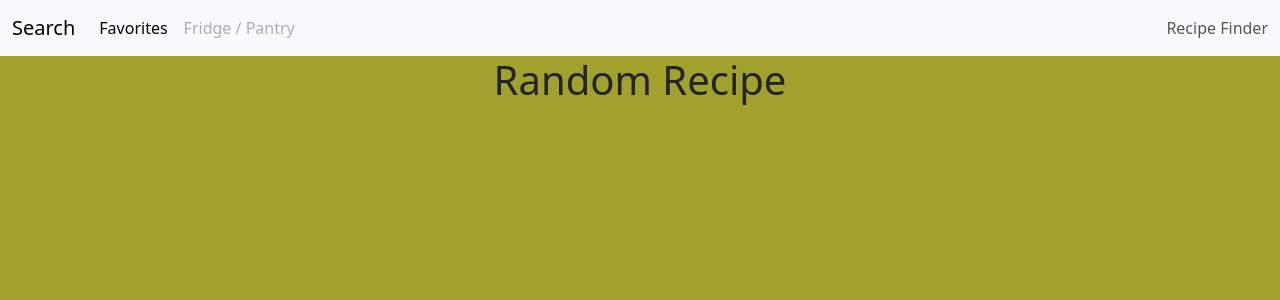
After one commit to dancast835/recipe_finder, a Flask app: page /random in a window 1280 px wide. The commit adds this page. Shown: the top 300 px of the page. Run offline with Flask 3, Linux system fonts and the light colour scheme; data that the repository does not hold is empty.

Commit message:
complete dabatabase set up, user is able to add favorite recipes to db

```diff
--- a/main.py
+++ b/main.py
@@ -2,6 +2,8 @@ from flask import Flask, render_template, request
 import requests
 import os
 from dotenv import load_dotenv
+from flask_sqlalchemy import SQLAlchemy
+from sqlalchemy.orm import DeclarativeBase, mapped_column, Mapped
 
 #Edamam API
 load_dotenv()
@@ -13,7 +15,25 @@ header = {
     "Edamam-Account-User": "test",
 }
 
-app = Flask(__name__)
+
+
+#database for favorites recipe
+class Base(DeclarativeBase):
+    pass
+
+db = SQLAlchemy(model_class=Base)
+app = Flask(__name__)       #this is to set up flask
+app.config['SQLALCHEMY_DATABASE_URI'] = 'sqlite:///recipes.db'
+
+db.init_app(app)
+
+class User(db.Model):
+    __tablename__ = "favorites"
+    id: Mapped[int] = mapped_column(primary_key=True)
+    label: Mapped[str]
+    url: Mapped[str]
+    image: Mapped[str]
+
 
 @app.route('/')
 def home():
@@ -48,9 +68,47 @@ def result():
 
         return render_template("result.html", recipes=recipes)
 
-@app.route('/favorites')
-def favorites():
-    return render_template("favorites.html")
+@app.route('/add_favorites', methods=['GET', 'POST'])
+def add_favorites():
+    if request.method == 'POST':
+        new_favorite = User(
+            label=request.form['label'],
+            url=request.form['url'],
+            image=request.form['image']
+        )
+        db.session.add(new_favorite)
+        db.session.commit()
+
+    return "<h1>Favorite Added</h1>"
+
+
+
+@app.route('/random')
+def random():
+    params = {
+        "type": "public",
+        "q": "any",
+        "random": True,
+        "app_id": APP_ID,
+        "app_key": API_KEY
+    }
+
+    # api call
+    response = requests.get(url="https://api.edamam.com/api/recipes/v2", params=params, headers=header)
+    data = response.json()
+
+    label = []
+    url = []
+    image = []
+
+    for recipe in data["hits"][:5]:  # Print first 5 recipes
+        label.append(recipe["recipe"]["label"])
+        image.append(recipe["recipe"]["image"])
+        url.append(recipe["recipe"]["url"])
+
+    recipes = zip(label, url, image)  # zip function to combine lists into tuples to loop all at the same time
+
+    return render_template("random.html", recipes=recipes)
 
 if __name__ == "__main__":
     app.run(debug=True)
--- a/templates/base.html
+++ b/templates/base.html
@@ -19,7 +19,7 @@
     <div class="collapse navbar-collapse" id="navbarText">
       <ul class="navbar-nav me-auto mb-2 mb-lg-0">
         <li class="nav-item">
-          <a class="nav-link active" aria-current="page" href="{{ url_for('favorites') }}">Favorites</a>
+          <a class="nav-link active" aria-current="page" href="{{ url_for('add_favorites') }}">Favorites</a>
         </li>
         <li class="nav-item">
           <a class="nav-link disabled" aria-disabled="true">Fridge / Pantry</a>
--- a/templates/index.html
+++ b/templates/index.html
@@ -18,7 +18,7 @@
 
     <div>
         <p>Not Sure?</p>
-        <button type="submit">Get Random Recipe</button>
+        <button type="submit"><a href="/random">Get Random Recipe</a></button>
     </div>
 </body>
 {% endblock %}
--- /dev/null
+++ b/templates/random.html
@@ -0,0 +1,18 @@
+{% extends "base.html" %}
+
+{% block content %}
+    <h1>Random Recipe</h1>
+
+
+    {% for label, url, image in recipes %}
+        <h5 class="card-title">{{ label }}</h5>
+        <a href="{{ url }}">
+            <img src="{{ image }}" alt="Recipe Image">
+        </a>
+        <button type="submit"><a href="/favorites" methods="post">Save to favorites</a></button>
+
+        <br>
+
+    {% endfor %}
+
+{% endblock %}
```
Also changed, not shown: templates/result.html (+15 -6 lines), templates/add_favorites.html (renamed from templates/favorites.html).
